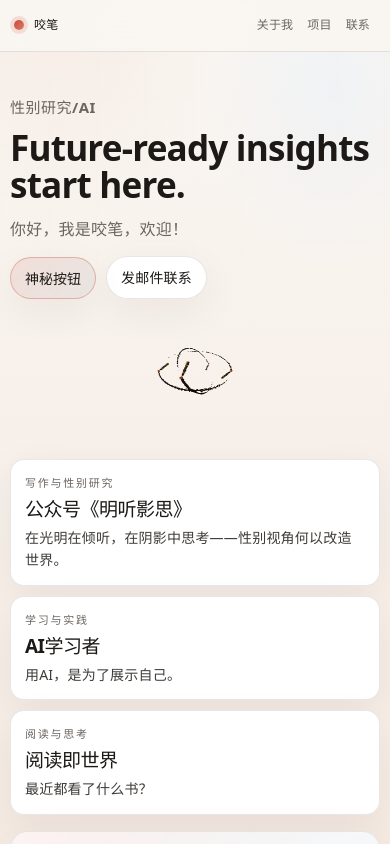
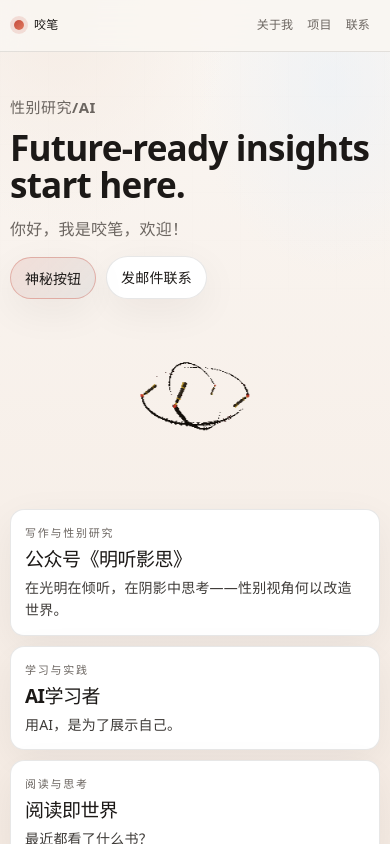
Before and after one commit to yaobi07/yaobiprofile, a React (Vite) app: page / in a window 390 px wide. Shown: the top 844 px of the page. Built offline with nearby package versions, Linux system fonts and the light colour scheme.

Commit message:
fix: enlarge heroGif to 220px to fill hero whitespace
Co-Authored-By: Claude Sonnet 4.6 <noreply@anthropic.com>

```diff
--- a/src/App.css
+++ b/src/App.css
@@ -140,8 +140,8 @@
 }
 
 .heroGif {
-  width: 140px;
-  height: 140px;
+  width: 220px;
+  height: 220px;
   object-fit: contain;
 }
 
@@ -372,8 +372,8 @@
 
 @media (max-width: 520px) {
   .heroGif {
-    width: 110px;
-    height: 110px;
+    width: 160px;
+    height: 160px;
   }
 }
 
```
